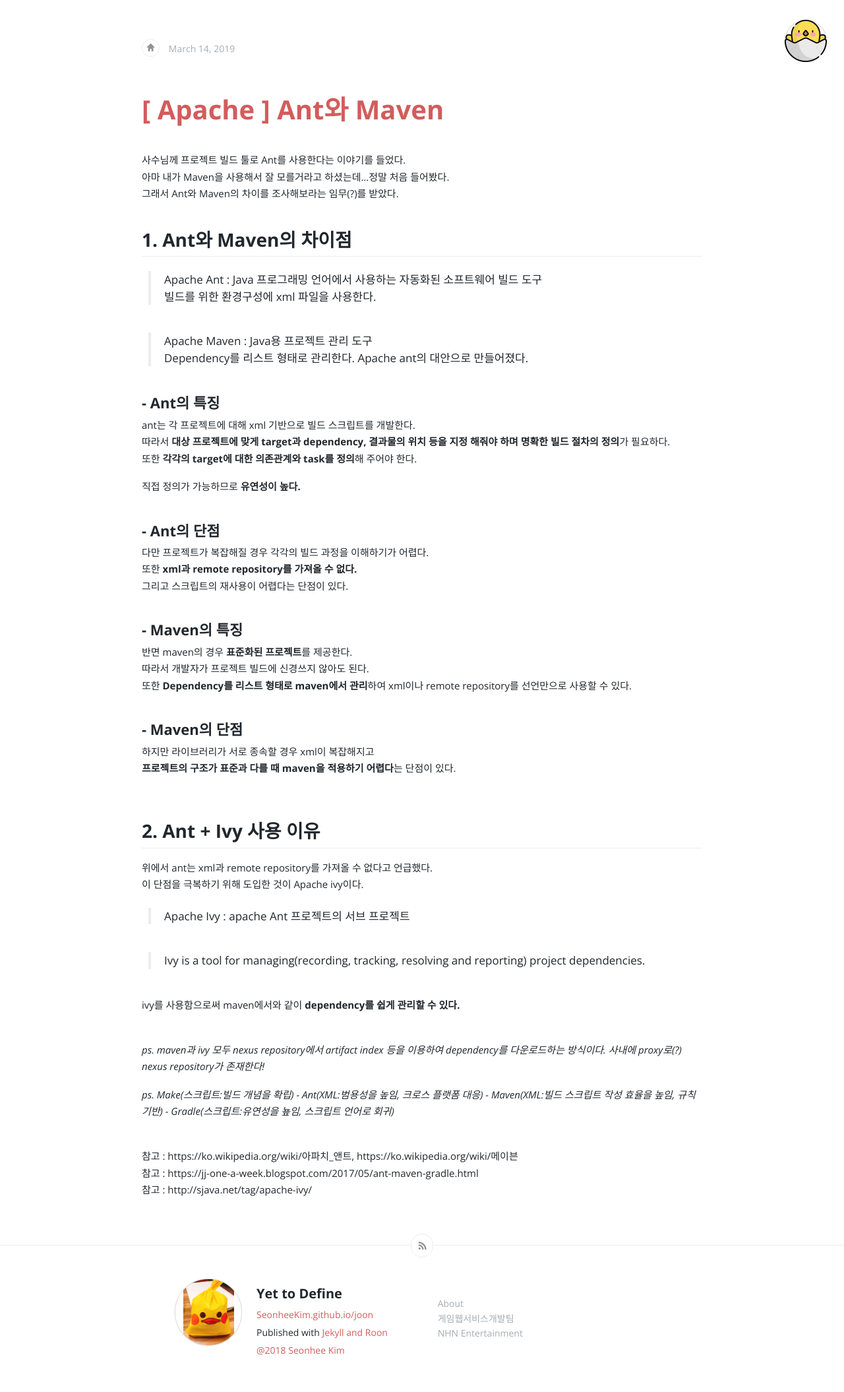
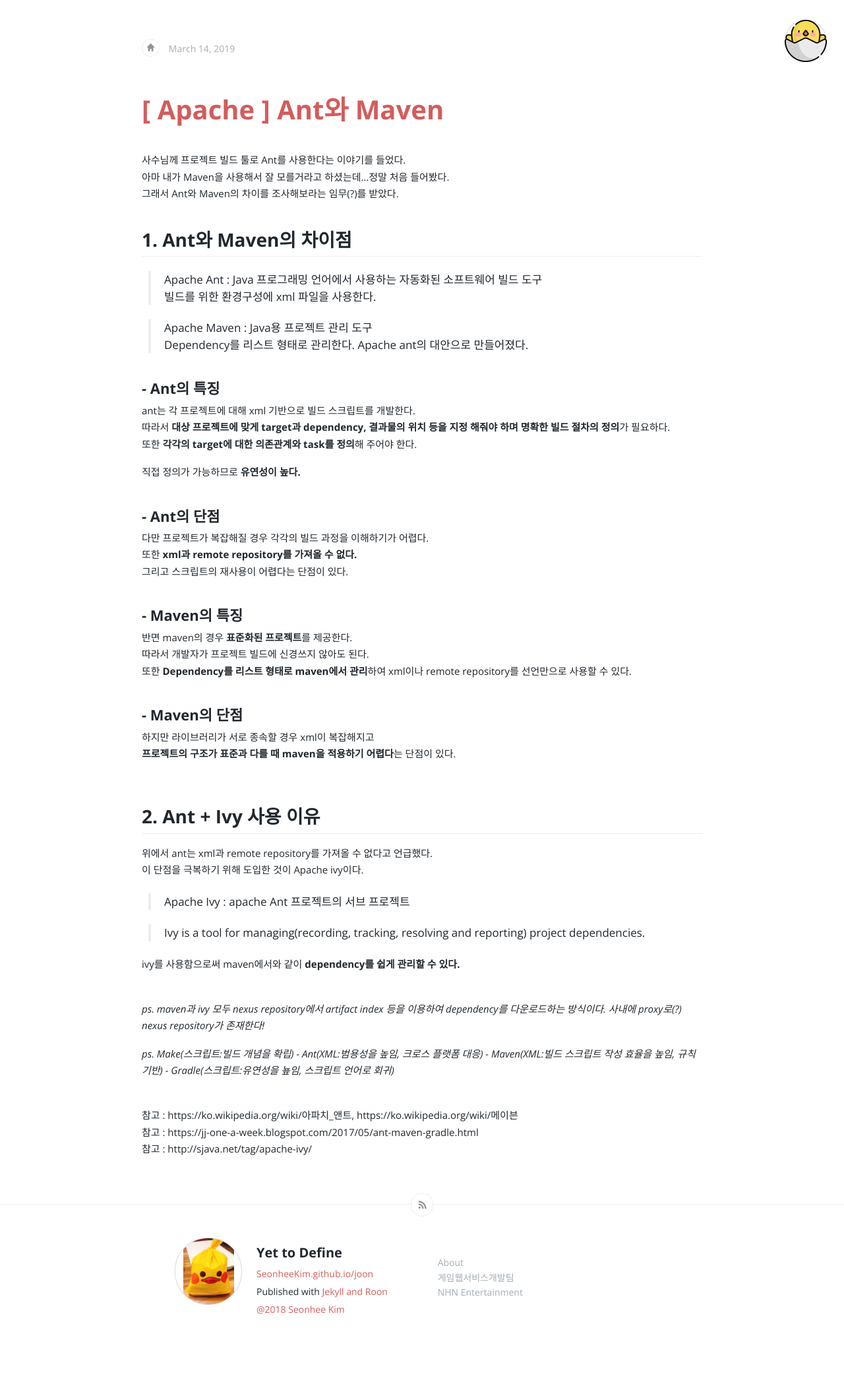
Before and after one commit to vormwald/joon, a Jekyll site: the page built from _posts/2019-03-14-[-Apache-]-Ant와-Maven.md, in a window 1280 px wide. Shown: the whole page at 66% size. Built offline with Jekyll 4.4.1, drawn with Linux system fonts in a browser that asks for light colours; our own code applies the rules of GitHub Pages for plain Markdown files; comment, search, counter and statistics services are not loaded; after the commit the page ends 2048 px from its top, so only the background shows below that.

Commit message:
Update screen.css

```diff
--- a/css/screen.css
+++ b/css/screen.css
@@ -643,7 +643,7 @@
     background-color: #ededee
 }
 article .text blockquote {
-    margin: 22px 10px 42px 10px;
+    margin: 22px 10px;
     padding-left: 20px;
     border-left: 4px solid #ededee;
     font-size: 17px
```
